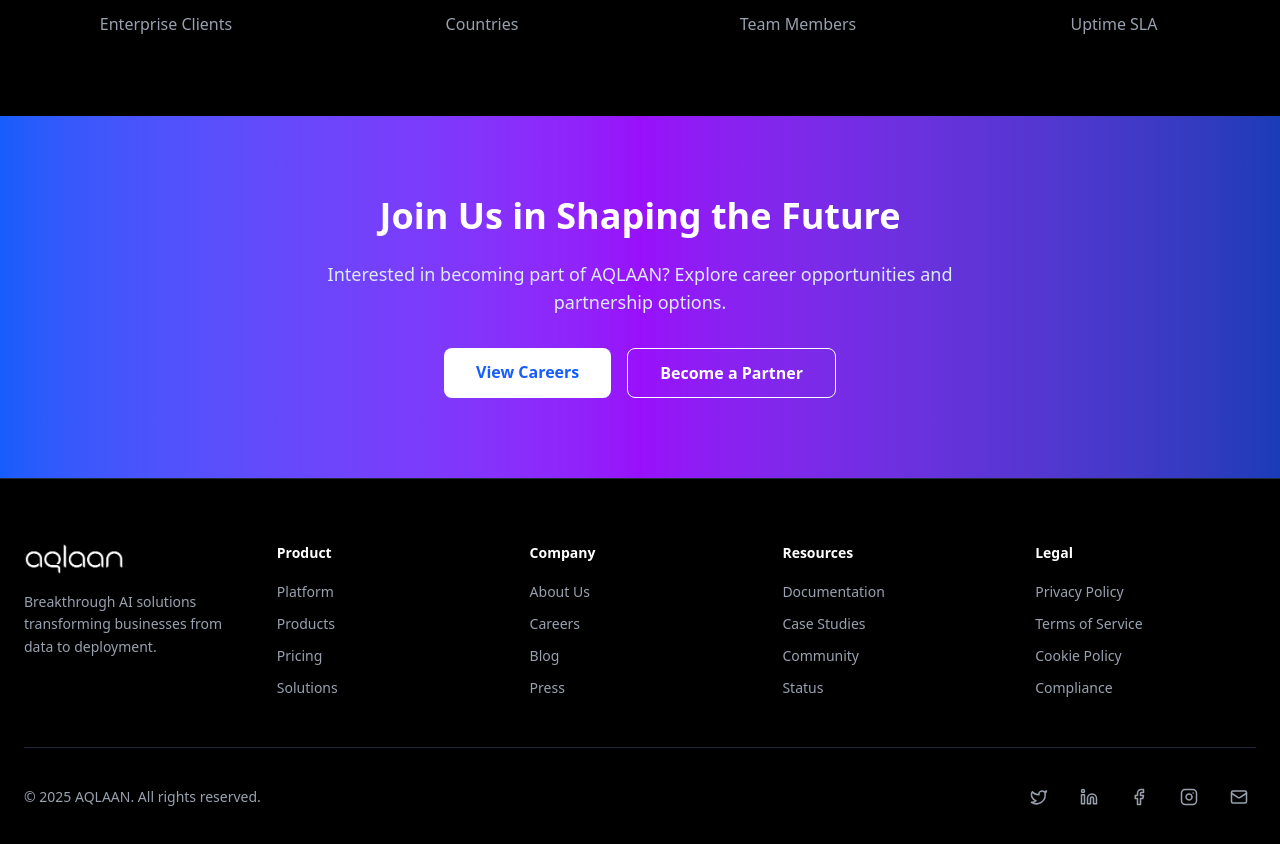
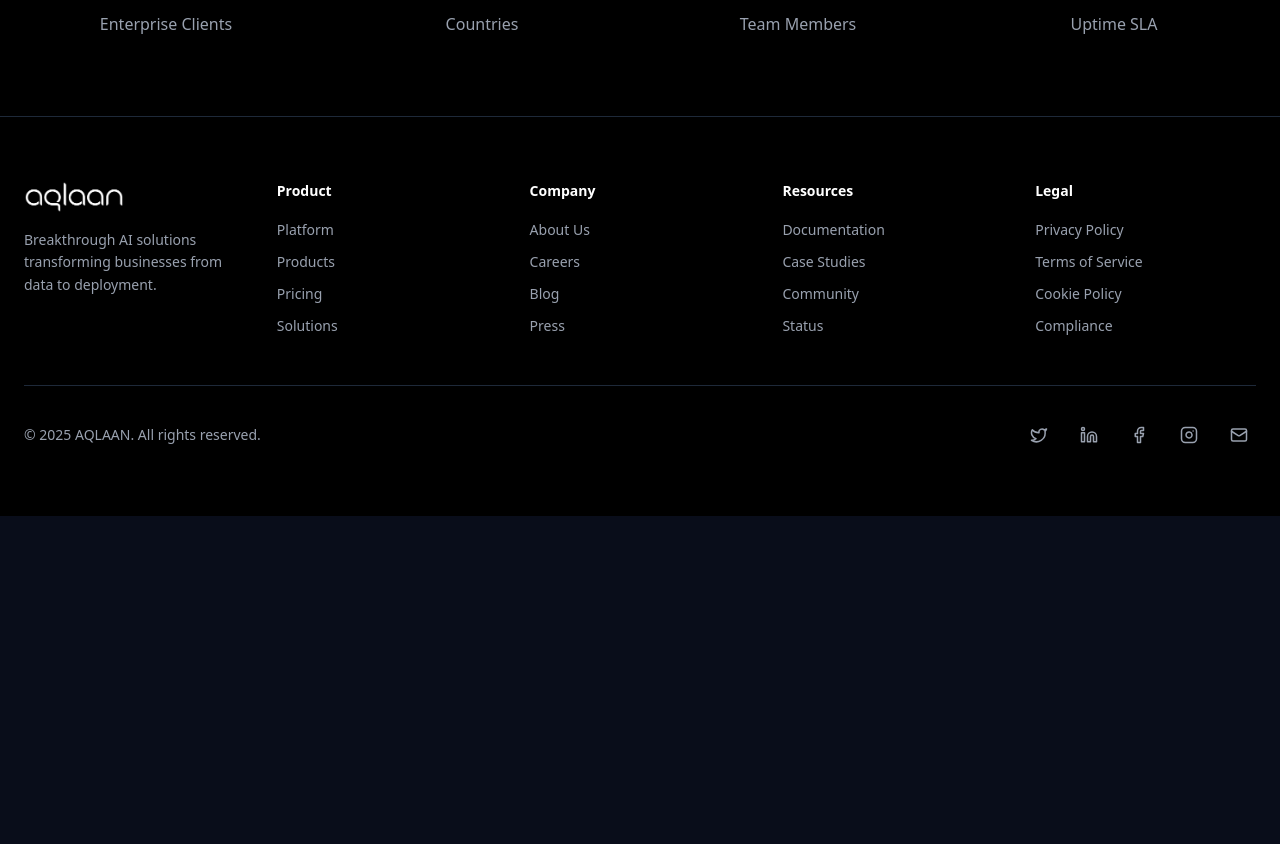
Before and after one commit to husainf4l/aqlaan, a Next.js app: page /about in a window 1280 px wide. Shown: the part 2378-3222 px from the top of the page. After the commit the page ends 2894 px from the top, so only its background shows below. Built offline with nearby package versions, Linux system fonts and the light colour scheme.

Commit message:
Remove CTA section from about page

```diff
--- a/src/app/about/page.tsx
+++ b/src/app/about/page.tsx
@@ -165,29 +165,7 @@
         </div>
       </section>
 
-      {/* CTA */}
-      <section className="py-20 px-6 bg-linear-to-r from-blue-600 via-purple-600 to-blue-800 text-center">
-        <FadeIn>
-          <h2 className="text-4xl font-bold mb-6">Join Us in Shaping the Future</h2>
-          <p className="text-blue-100 text-lg mb-8 max-w-2xl mx-auto">
-            Interested in becoming part of AQLAAN? Explore career opportunities and partnership options.
-          </p>
-          <div className="flex gap-4 justify-center">
-            <a
-              href="/careers"
-              className="bg-white text-blue-600 font-bold px-8 py-3 rounded-lg hover:bg-gray-100 transition-colors"
-            >
-              View Careers
-            </a>
-            <a
-              href="/partners"
-              className="border border-white text-white font-bold px-8 py-3 rounded-lg hover:bg-white/10 transition-colors"
-            >
-              Become a Partner
-            </a>
-          </div>
-        </FadeIn>
-      </section>
+
     </div>
   );
 }
```
